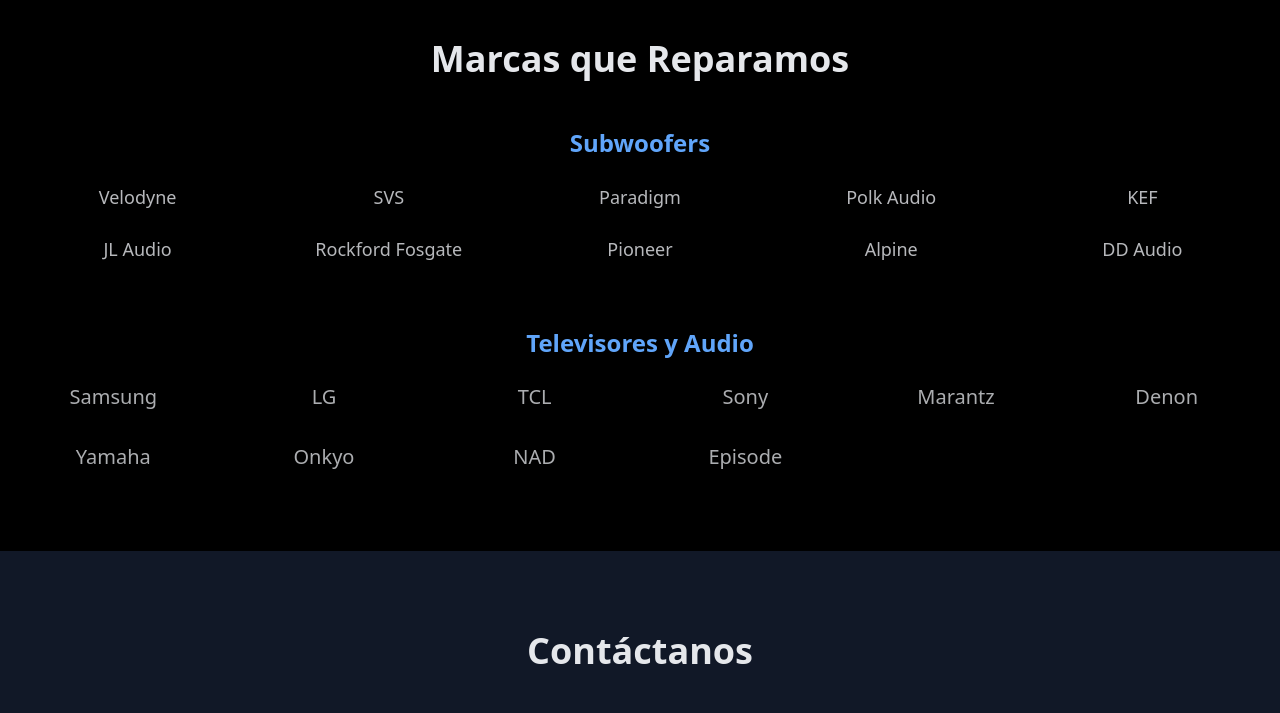
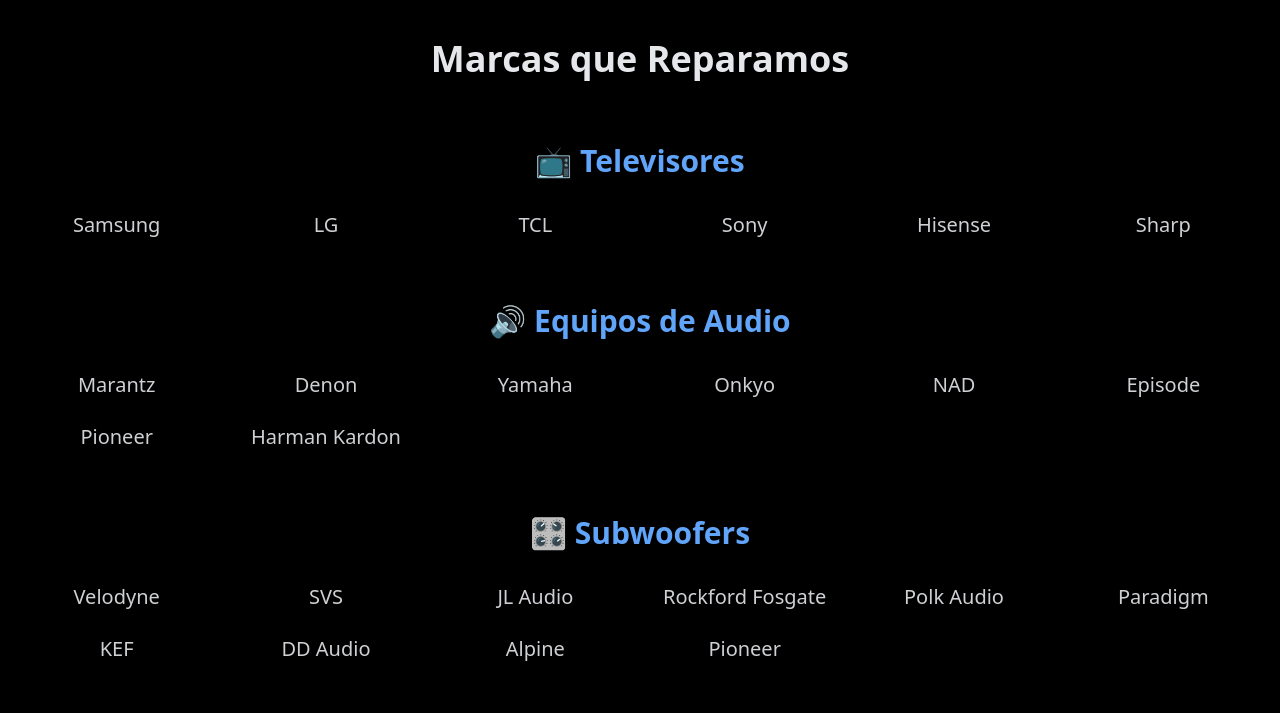
Before and after one commit to xXMiguel/reesolutions-web, a plain HTML site: page index.html in a window 1280 px wide. Shown: the part 1310-2023 px from the top of the page. Drawn offline with nearby package versions, Linux system fonts and the light colour scheme.

Commit message:
Update index.html

```diff
--- a/index.html
+++ b/index.html
@@ -103,33 +103,62 @@
     </div>
   </section>
 
-  <!-- MARCAS -->
+    <!-- MARCAS - SEPARADAS -->
   <section id="marcas" class="py-20 bg-black">
     <div class="max-w-7xl mx-auto px-6 text-center">
-      <h2 class="text-4xl font-bold mb-12">Marcas que Reparamos</h2>
+      <h2 class="text-4xl font-bold mb-16">Marcas que Reparamos</h2>
 
+      <!-- TELEVISORES -->
       <div class="mb-16">
-        <h3 class="text-2xl font-semibold mb-6 text-blue-400">Subwoofers</h3>
-        <div class="grid grid-cols-3 md:grid-cols-5 gap-6 text-lg opacity-80">
-          <div>Velodyne</div>
-          <div>SVS</div>
-          <div>Paradigm</div>
-          <div>Polk Audio</div>
-          <div>KEF</div>
-          <div>JL Audio</div>
-          <div>Rockford Fosgate</div>
-          <div>Pioneer</div>
-          <div>Alpine</div>
-          <div>DD Audio</div>
+        <h3 class="text-3xl font-semibold mb-8 text-blue-400 flex items-center justify-center gap-3">
+          📺 Televisores
+        </h3>
+        <div class="grid grid-cols-3 md:grid-cols-5 lg:grid-cols-6 gap-6 text-xl font-medium opacity-90">
+          <div>Samsung</div>
+          <div>LG</div>
+          <div>TCL</div>
+          <div>Sony</div>
+          <div>Hisense</div>
+          <div>Sharp</div>
         </div>
       </div>
 
-      <h3 class="text-2xl font-semibold mb-6 text-blue-400">Televisores y Audio</h3>
-      <div class="grid grid-cols-3 md:grid-cols-6 gap-8 text-xl font-medium opacity-75">
-        <div>Samsung</div><div>LG</div><div>TCL</div><div>Sony</div>
-        <div>Marantz</div><div>Denon</div><div>Yamaha</div><div>Onkyo</div>
-        <div>NAD</div><div>Episode</div>
+      <!-- EQUIPOS DE AUDIO -->
+      <div class="mb-16">
+        <h3 class="text-3xl font-semibold mb-8 text-blue-400 flex items-center justify-center gap-3">
+          🔊 Equipos de Audio
+        </h3>
+        <div class="grid grid-cols-3 md:grid-cols-5 lg:grid-cols-6 gap-6 text-xl font-medium opacity-90">
+          <div>Marantz</div>
+          <div>Denon</div>
+          <div>Yamaha</div>
+          <div>Onkyo</div>
+          <div>NAD</div>
+          <div>Episode</div>
+          <div>Pioneer</div>
+          <div>Harman Kardon</div>
+        </div>
       </div>
+
+      <!-- SUBWOOFERS -->
+      <div>
+        <h3 class="text-3xl font-semibold mb-8 text-blue-400 flex items-center justify-center gap-3">
+          🎛️ Subwoofers
+        </h3>
+        <div class="grid grid-cols-3 md:grid-cols-5 lg:grid-cols-6 gap-6 text-xl font-medium opacity-90">
+          <div>Velodyne</div>
+          <div>SVS</div>
+          <div>JL Audio</div>
+          <div>Rockford Fosgate</div>
+          <div>Polk Audio</div>
+          <div>Paradigm</div>
+          <div>KEF</div>
+          <div>DD Audio</div>
+          <div>Alpine</div>
+          <div>Pioneer</div>
+        </div>
+      </div>
+
     </div>
   </section>
 
```
